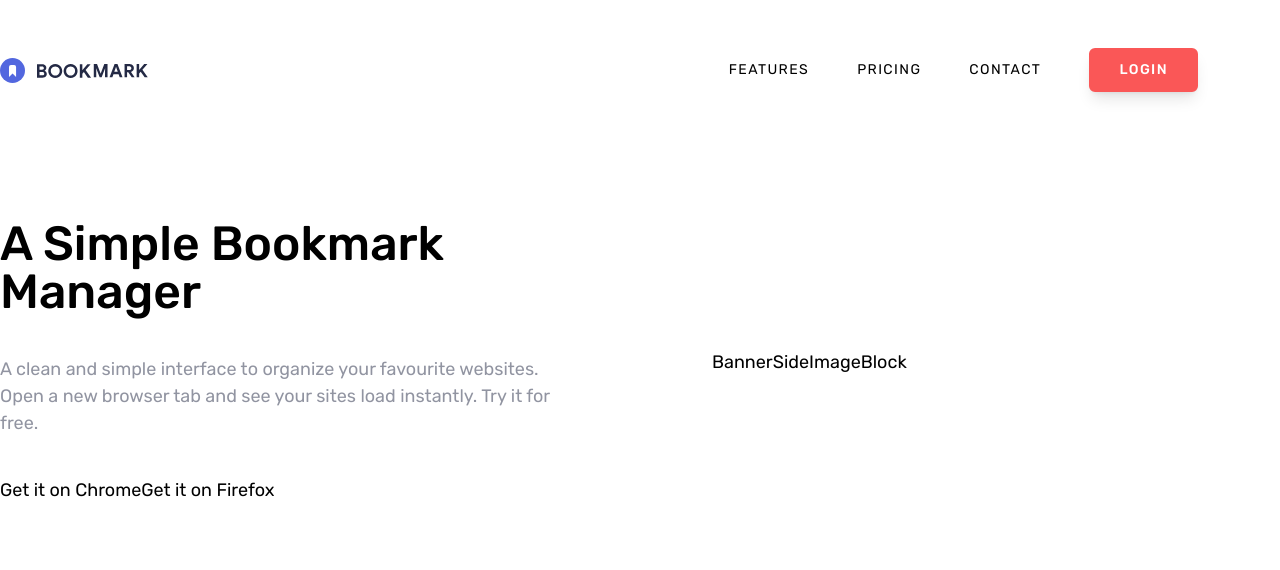
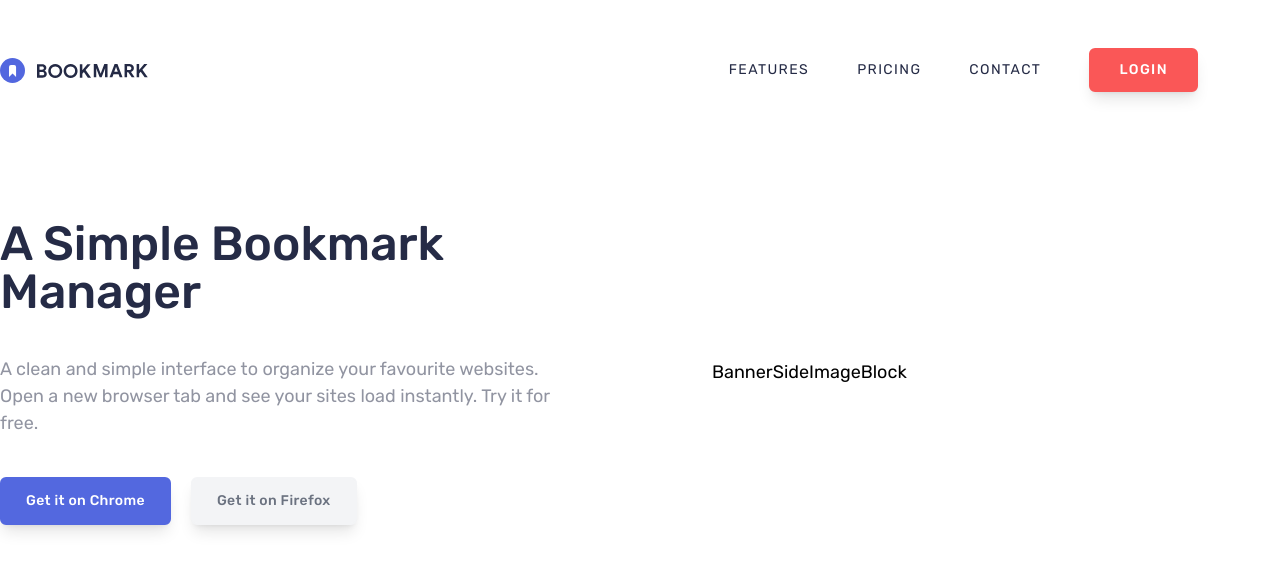
Before and after one commit to KarolKotomski/Bookmark-Manager, a React (Create React App) app: page / in a window 1280 px wide. Shown: the top 570 px of the page. Built offline with nearby package versions, Linux system fonts and the light colour scheme.

Commit message:
Universal button component added, HeroBanner side text section created and styled.

```diff
--- a/src/components/BannerSideTextBlock.tsx
+++ b/src/components/BannerSideTextBlock.tsx
@@ -1,3 +1,5 @@
+import ButtonStandard from "./ButtonStandard";
+
 type content = {
   id: number;
   isHero: boolean;
@@ -15,16 +17,18 @@ const BannerSideTextBlock = ({ content }: Props) => {
   return (
     <div className="flex flex-col gap-10">
       {content.isHero ? (
-        <h1 className="text-5xl font-medium">{content.header}</h1>
+        <h1 className="text-5xl font-medium text-blueDark">{content.header}</h1>
       ) : (
-        <h2 className="text-3xl font-medium">{content.header}</h2>
+        <h2 className="text-3xl font-medium text-blueDark">{content.header}</h2>
       )}
       <p className="text-grealish">{content.paragraph}</p>
-      <div>
-        {content.isButton &&
-          content.buttonText.map((element, index) => {
-            return <button key={index}>{element}</button>;
-          })}
+      <div className="flex w-fit gap-5">
+        {content.isButton && (
+          <ButtonStandard label={content.buttonText[0]} style="blue" />
+        )}
+        {content.isButton && (
+          <ButtonStandard label={content.buttonText[1]} style="grey" />
+        )}
       </div>
     </div>
   );
--- /dev/null
+++ b/src/components/ButtonStandard.tsx
@@ -0,0 +1,28 @@
+type Props = {
+  label: string;
+  style: string;
+};
+
+const ButtonStandard = ({ label, style }: Props) => {
+  const blueButtonStyle = `border-blueBright bg-blueBright text-white hover:bg-white hover:text-blueBright`;
+  const greyButtonStyle = `border-gray-100 bg-gray-100 text-gray-500 hover:bg-white hover:border-gray-500`;
+
+  let buttonStyle = "";
+
+  if (style === "blue") {
+    buttonStyle = blueButtonStyle;
+  }
+  if (style === "grey") {
+    buttonStyle = greyButtonStyle;
+  }
+
+  return (
+    <button
+      className={`whitespace-nowrap rounded-md border-2 px-6 py-3 text-sm font-medium tracking-wide shadow-lg transition duration-300 ${buttonStyle}`}
+    >
+      {label}
+    </button>
+  );
+};
+
+export default ButtonStandard;
--- a/src/components/HeroBanner.tsx
+++ b/src/components/HeroBanner.tsx
@@ -4,9 +4,8 @@ import { heroBannerElementsList } from "../data/data";
 
 const HeroBanner = () => {
   return (
-    <div className="container grid grid-cols-2  items-center gap-36 py-20">
+    <div className="container grid grid-cols-2 items-center gap-36 py-20">
       <BannerSideTextBlock content={heroBannerElementsList[0]} />
-
       <BannerSideImageBlock />
     </div>
   );
--- a/src/components/Navbar.tsx
+++ b/src/components/Navbar.tsx
@@ -9,7 +9,7 @@ const Navbar = () => {
       return (
         <li
           key={index}
-          className="hover:text-redBright cursor-pointer transition duration-300"
+          className="cursor-pointer text-blueDark transition duration-300 hover:text-redBright"
         >
           {element}
         </li>
```
